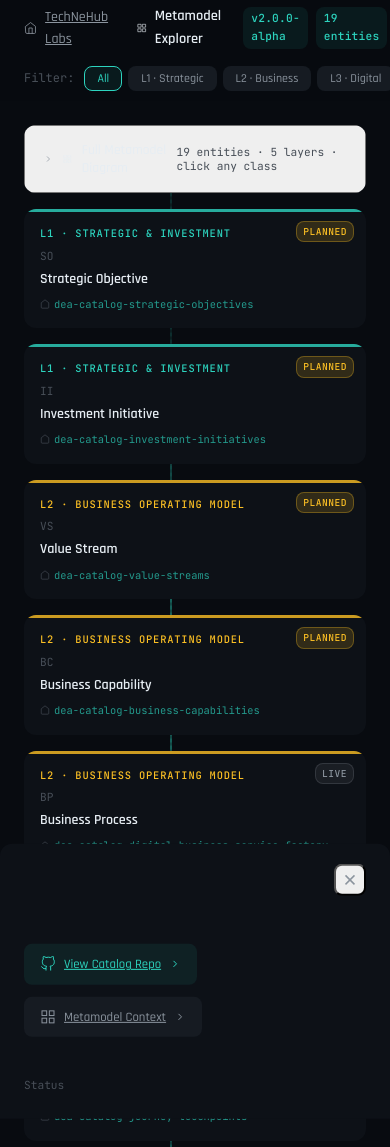
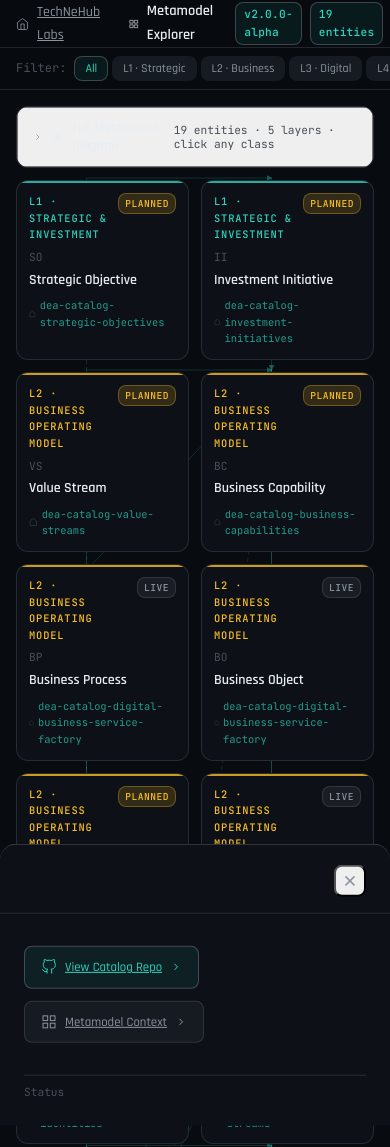
Before and after one commit to technehub-labs/technehub-labs.github.io, a plain HTML site: page metamodel/index.html in a window 390 px wide. Shown: the top 1147 px of the page. Drawn offline with Linux system fonts and the light colour scheme.

Commit message:
refactor(metamodel): Phase 3 — compact layout + right-sheet detail
Layout compactness (per audit §4):
- Top nav: 56px → 48px height, padding 24px → 16px
- Layer bar: padding 10×24 → 8×16, gap 6 → 4
- Layer/legend buttons: padding 4×12 → 4×10
- Diagram section: margin 24×24 → 16×16, padding 14×18 → 10×14,
  radius 16 → 12 (MD3 medium)
- Diagram canvas: padding 16 → 16 (no change)
- Canvas wrapper: padding 16×24×32 → 12×16×24, min-height nav+bar 56+49 → 48+40
- Entity grid: minmax(220px, 1fr) → minmax(200px, 1fr), gap 16 → 12
- Entity card: padding 16 → 12, top accent bar 3px → 2px,
  radius 16 → 12 (MD3 medium)
- Top accent bar border-radius matches new --radius-md
- Body padding-top: 56px → 48px

Detail panel: responsive split (per audit §4D):
- Mobile-first: bottom-sheet (max-height 60vh, slides up)
- @media (min-width: 1024px): right-sheet (width 400px, height calc(100vh - 48px),
  slides in from translateX(100%))
- Bottom-sheet keeps top-radius, right-sheet uses left border + no radius
- Shadow direction changes: bottom-sheet 0 -2px 8px (top edge),
  right-sheet -2px 0 8px (left edge)

Outline token migration:
- All 13 --border refs → --outline
- All 5 --border-2 refs → --outline-2
- (--accent-dim already redefined in Phase 1.)

Fixed-position top/height calcs recalculated:
- .rel-overlay: top 105 → 88
- .legend-panel: top 105 → 88

Mobile breakpoint updated:
- @media (max-width: 768px) entity-grid minmax(180px) → minmax(160px)

```diff
--- a/metamodel/viewer.css
+++ b/metamodel/viewer.css
@@ -69,15 +69,15 @@ body {
   overflow-x: hidden;
   -webkit-font-smoothing: antialiased;
   min-height: 100vh;
-  padding-top: 56px; /* nav height */
+  padding-top: 48px; /* nav height — compact per audit */
 }
 
 /* ── Diagram Section (collapsible precursor) ───────── */
 .diagram-section {
   background: var(--surface);
-  border: 1px solid var(--border);
-  border-radius: var(--radius);
-  margin: 24px 24px 0;
+  border: 1px solid var(--outline);
+  border-radius: var(--radius-md);
+  margin: 16px 16px 0; /* tighter per audit */
   overflow: hidden;
   position: relative;
   z-index: 2;
@@ -87,7 +87,7 @@ body {
   align-items: center;
   gap: 10px;
   width: 100%;
-  padding: 14px 18px;
+  padding: 10px 14px; /* tighter per audit */
   color: var(--text);
   font-family: var(--font-display);
   font-size: 0.85rem;
@@ -124,7 +124,7 @@ body {
   padding: 16px;
   overflow-x: auto;
   background: #080b10;
-  border-top: 1px solid var(--border);
+  border-top: 1px solid var(--outline);
 }
 .diagram-canvas svg {
   display: block;
@@ -138,15 +138,15 @@ body {
 .top-nav {
   position: fixed;
   top: 0; left: 0; right: 0;
-  height: 56px;
+  height: 48px; /* compact per audit */
   background: rgba(8, 11, 16, 0.92);
   backdrop-filter: blur(12px);
   -webkit-backdrop-filter: blur(12px);
-  border-bottom: 1px solid var(--border);
+  border-bottom: 1px solid var(--outline);
   display: flex;
   align-items: center;
   gap: 16px;
-  padding: 0 24px;
+  padding: 0 16px; /* tighter per audit */
   z-index: 100;
 }
 .nav-home {
@@ -184,22 +184,22 @@ body {
   border-radius: var(--radius-sm);
   background: var(--accent-dim);
   color: var(--accent);
-  border: 1px solid var(--border-2);
+  border: 1px solid var(--outline-2);
   letter-spacing: 0.02em;
 }
 
 /* ── Layer Filter Bar ─────────────────────────────── */
 .layer-bar {
   position: sticky;
-  top: 56px;
+  top: 48px; /* matches new nav height */
   z-index: 90;
   background: rgba(8, 11, 16, 0.95);
   backdrop-filter: blur(8px);
-  border-bottom: 1px solid var(--border);
+  border-bottom: 1px solid var(--outline);
   display: flex;
   align-items: center;
-  gap: 6px;
-  padding: 10px 24px;
+  gap: 4px;        /* tighter per audit */
+  padding: 8px 16px; /* tighter per audit */
   overflow-x: auto;
   scrollbar-width: none;
 }
@@ -215,7 +215,7 @@ body {
   font-family: var(--font-display);
   font-size: 0.75rem;
   font-weight: 500;
-  padding: 4px 12px;
+  padding: 4px 10px; /* tighter per audit */
   border-radius: var(--radius-sm);
   border: 1px solid transparent;
   color: var(--text-2);
@@ -224,11 +224,11 @@ body {
   transition: all 0.18s;
   white-space: nowrap;
 }
-.layer-btn:hover { color: var(--text); border-color: var(--border-2); }
+.layer-btn:hover { color: var(--text); border-color: var(--outline-2); }
 .layer-btn.active {
   background: var(--accent-dim);
   color: var(--accent);
-  border-color: var(--border-2);
+  border-color: var(--outline-2);
 }
 .layer-btn[data-layer="L1"].active { color: var(--l1); background: rgba(45,212,191,0.10); border-color: rgba(45,212,191,0.30); }
 .layer-btn[data-layer="L2"].active { color: var(--l2); background: rgba(251,191,36,0.10); border-color: rgba(251,191,36,0.30); }
@@ -243,30 +243,30 @@ body {
   font-family: var(--font-display);
   font-size: 0.75rem;
   font-weight: 500;
-  padding: 4px 12px;
+  padding: 4px 10px; /* tighter per audit */
   border-radius: var(--radius-sm);
-  border: 1px solid var(--border);
+  border: 1px solid var(--outline);
   color: var(--text-2);
   background: var(--surface-2);
   cursor: pointer;
   transition: all 0.18s;
   white-space: nowrap;
 }
-.legend-toggle:hover { color: var(--text); border-color: var(--border-2); }
+.legend-toggle:hover { color: var(--text); border-color: var(--outline-2); }
 
 /* ── Canvas ──────────────────────────────────────── */
 .canvas-wrapper {
   position: relative;
-  min-height: calc(100vh - 56px - 49px);
-  padding: 16px 24px 32px;
+  min-height: calc(100vh - 48px - 40px); /* nav(48) + layer-bar(40 ≈ 8+24+8) */
+  padding: 12px 16px 24px; /* tighter per audit */
 }
 
 .rel-overlay {
   position: fixed;
-  top: 105px; /* nav(56) + layer-bar(49) */
+  top: 88px; /* nav(48) + layer-bar(40) — updated for compact layout */
   left: 0; right: 0; bottom: 0;
   width: 100%;
-  height: calc(100vh - 105px);
+  height: calc(100vh - 88px);
   pointer-events: none;
   z-index: 1;
   overflow: visible;
@@ -275,8 +275,8 @@ body {
 /* ── Entity Grid ─────────────────────────────────── */
 .entity-grid {
   display: grid;
-  grid-template-columns: repeat(auto-fill, minmax(220px, 1fr));
-  gap: 16px;
+  grid-template-columns: repeat(auto-fill, minmax(200px, 1fr)); /* tighter per audit */
+  gap: 12px; /* tighter per audit */
   position: relative;
   z-index: 2;
 }
@@ -284,9 +284,9 @@ body {
 /* ── Entity Card ─────────────────────────────────── */
 .entity-card {
   background: var(--surface);
-  border: 1px solid var(--border);
-  border-radius: var(--radius);
-  padding: 16px;
+  border: 1px solid var(--outline);
+  border-radius: var(--radius-md); /* MD3 medium */
+  padding: 12px; /* tighter per audit */
   cursor: pointer;
   transition: all 0.2s;
   position: relative;
@@ -296,8 +296,8 @@ body {
   content: '';
   position: absolute;
   top: 0; left: 0; right: 0;
-  height: 3px;
-  border-radius: var(--radius) var(--radius) 0 0;
+  height: 2px; /* slimmer per audit */
+  border-radius: var(--radius-md) var(--radius-md) 0 0;
   opacity: 0.8;
 }
 .entity-card:hover {
@@ -394,12 +394,12 @@ body {
 /* ── Legend Panel ────────────────────────────────── */
 .legend-panel {
   position: fixed;
-  top: 105px;
+  top: 88px; /* nav(48) + layer-bar(40) — updated for compact layout */
   right: 0;
   width: 320px;
-  height: calc(100vh - 105px);
+  height: calc(100vh - 88px);
   background: var(--surface);
-  border-left: 1px solid var(--border);
+  border-left: 1px solid var(--outline);
   z-index: 200;
   display: flex;
   flex-direction: column;
@@ -416,7 +416,7 @@ body {
   align-items: center;
   justify-content: space-between;
   padding: 16px 20px;
-  border-bottom: 1px solid var(--border);
+  border-bottom: 1px solid var(--outline);
   flex-shrink: 0;
 }
 .legend-header h3 {
@@ -442,7 +442,7 @@ body {
   align-items: flex-start;
   gap: 10px;
   padding: 8px 0;
-  border-bottom: 1px solid var(--border);
+  border-bottom: 1px solid var(--outline);
 }
 .rel-item:last-child { border-bottom: none; }
 .rel-label {
@@ -460,15 +460,16 @@ body {
 
 /* ── Detail Panel ────────────────────────────────── */
 .detail-panel {
+  /* Mobile-first: bottom-sheet (default) */
   position: fixed;
   bottom: 0;
   left: 0;
   right: 0;
   max-height: 60vh;
   background: var(--surface);
-  border-top: 1px solid var(--border-2);
-  border-top-left-radius: var(--radius);
-  border-top-right-radius: var(--radius);
+  border-top: 1px solid var(--outline-2);
+  border-top-left-radius: var(--radius-lg);
+  border-top-right-radius: var(--radius-lg);
   z-index: 300;
   display: flex;
   flex-direction: column;
@@ -485,12 +486,36 @@ body {
 }
 .detail-panel.hidden { pointer-events: none; }
 
+/* ── Detail panel: desktop ≥1024px = right-sheet ── */
+@media (min-width: 1024px) {
+  .detail-panel {
+    /* Override bottom-sheet defaults */
+    position: fixed;
+    top: 48px; /* nav height */
+    right: 0;
+    left: auto;
+    bottom: auto;
+    width: 400px;
+    height: calc(100vh - 48px);
+    max-height: none;
+    border-top: none;
+    border-left: 1px solid var(--outline);
+    border-radius: 0;
+    /* Right-sheet slide */
+    transform: translateX(100%);
+  }
+  .detail-panel:not(.hidden) {
+    transform: translateX(0);
+    box-shadow: -2px 0 8px rgba(0, 0, 0, 0.35);
+  }
+}
+
 .detail-header {
   display: flex;
   align-items: flex-start;
   justify-content: space-between;
   padding: 20px 24px 16px;
-  border-bottom: 1px solid var(--border);
+  border-bottom: 1px solid var(--outline);
   flex-shrink: 0;
 }
 .detail-layer {
@@ -541,7 +566,7 @@ body {
   gap: 8px;
   padding: 10px 16px;
   background: var(--accent-dim);
-  border: 1px solid var(--border-2);
+  border: 1px solid var(--outline-2);
   border-radius: var(--radius-sm);
   color: var(--accent);
   font-family: var(--font-display);
@@ -555,7 +580,7 @@ body {
 }
 .detail-link-card.secondary {
   background: var(--surface-2);
-  border-color: var(--border);
+  border-color: var(--outline);
   color: var(--text-2);
 }
 .detail-link-card.secondary:hover {
@@ -581,7 +606,7 @@ body {
   gap: 6px;
   padding: 4px 10px;
   background: var(--surface-2);
-  border: 1px solid var(--border);
+  border: 1px solid var(--outline);
   border-radius: var(--radius-sm);
   font-family: var(--font-mono);
   font-size: 0.7rem;
@@ -595,7 +620,7 @@ body {
   align-items: center;
   gap: 10px;
   padding-top: 8px;
-  border-top: 1px solid var(--border);
+  border-top: 1px solid var(--outline);
 }
 .detail-status-label {
   font-family: var(--font-mono);
@@ -634,9 +659,10 @@ body {
 /* ── Responsive ───────────────────────────────────── */
 @media (max-width: 768px) {
   .entity-grid {
-    grid-template-columns: repeat(auto-fill, minmax(180px, 1fr));
+    grid-template-columns: repeat(auto-fill, minmax(160px, 1fr)); /* tighter on mobile */
   }
   .legend-panel {
     width: 280px;
   }
+  /* Below 1024px: detail panel is bottom-sheet (default) — already in effect */
 }
```
